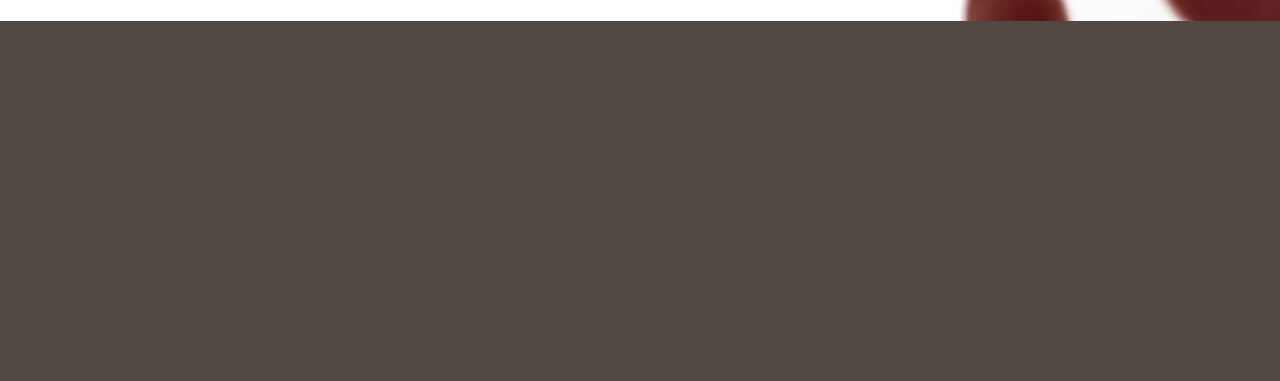
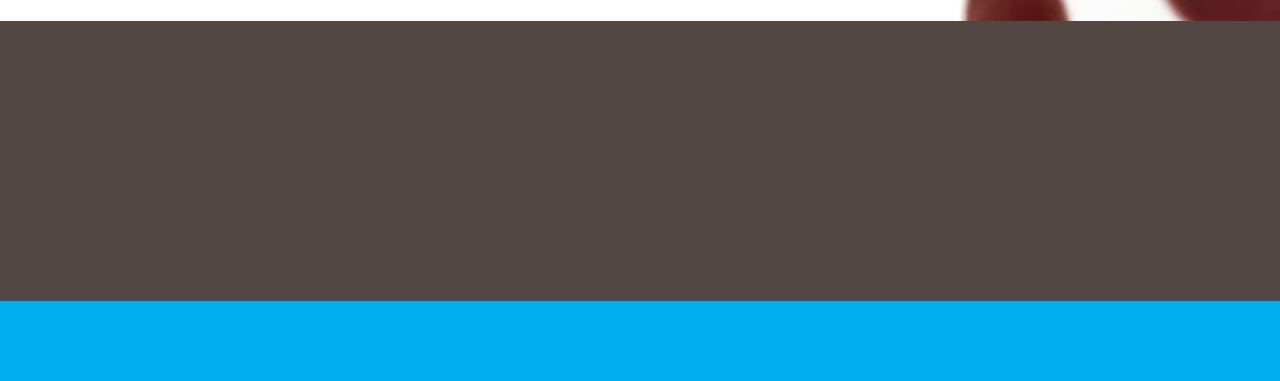
Before and after one commit to omninando/omninando.github.io, a web app: file index.html in a window 1280 px wide. Shown: the part 2379-2760 px from the top of the page. After the commit the page ends 2680 px from the top, so only its background shows below. Run offline with its HTML, style and script files only (its server is not run), Linux system fonts and the light colour scheme; some libraries are stand-ins or nearby versions.

Commit message:
footer size

```diff
--- a/assets/css/main.css
+++ b/assets/css/main.css
@@ -361,7 +361,7 @@
    ========================================================================== */
 
 .footer {
-	height: 45vh;
+	height: 35vh;
 	position: relative;
 	color: #aaa;
 	background-color: #514743;
```
